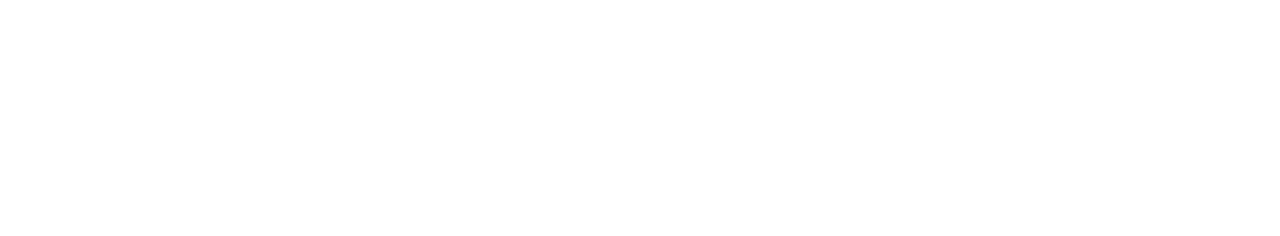
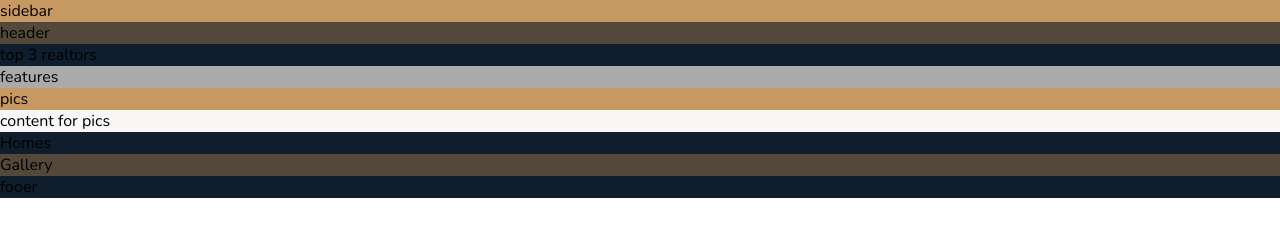
Before and after one commit to JamesStryker/nexter, a website: page index.html in a window 1280 px wide. Drawn offline with nearby package versions, Linux system fonts and the light colour scheme; files that its build step writes are made by us from their sources.

Commit message:
created layout of html file and color scheme
skeleton of html file complete with color of background for each section

```diff
--- a/index.html
+++ b/index.html
@@ -6,12 +6,39 @@
         <meta http-equiv="X-UA-Compatible" content="ie=edge">
 
         <link href="https://fonts.googleapis.com/css?family=Josefin+Sans:300,400,400i|Nunito:300,300i" rel="stylesheet">
-        <link rel="stylesheet" href="css/style.css">
+        <link rel="stylesheet" href="sass/main.css">
         <link rel="shortcut icon" type="image/png" href="img/favicon.png">
 
         <title>nexter &mdash; your home, your freedom</title>
     </head>
     <body class="container">
+        <div class="sidebar">
+            sidebar
+        </div>
+        <header class="header">
+            header
+        </header>
+        <div class="realtors">
+            top 3 realtors
+        </div>
+        <section class="features">
+            features
+        </section>
+        <div class="story_pictures">
+            pics
+        </div>
+        <div class="story_content">
+            content for pics
+        </div>
+        <section class="homes">
+            Homes
+        </section>
+        <section class="gallery">
+            Gallery
+        </section>
+        <footer class="footer">
+            fooer
+        </footer>
 
     </body>
 </html>
--- a/sass/_base.scss
+++ b/sass/_base.scss
@@ -13,3 +13,9 @@ $color-grey-dark-2: #6D5D4B;
 // FONT VARIABLES
 $font-primary: 'Nunito', sans-serif;
 $font-display: 'Josefin Sans', sans-serif;
+
+*{
+    margin:0;
+    padding:0;
+    font-family: $font-primary, sans-serif;
+}
--- a/sass/_features.scss
+++ b/sass/_features.scss
@@ -0,0 +1,3 @@
+.features{
+    background-color: $color-grey-light-2;
+}
--- a/sass/_footer.scss
+++ b/sass/_footer.scss
@@ -0,0 +1,3 @@
+.footer{
+    background-color: $color-secondary;
+}
--- a/sass/_gallery.scss
+++ b/sass/_gallery.scss
@@ -0,0 +1,3 @@
+.gallery{
+    background-color: $color-grey-dark-1;
+}
--- a/sass/_header.scss
+++ b/sass/_header.scss
@@ -0,0 +1,3 @@
+.header{
+    background-color: $color-grey-dark-1;
+}
--- a/sass/_homes.scss
+++ b/sass/_homes.scss
@@ -0,0 +1,3 @@
+.homes{
+    background-color: $color-secondary;
+}
--- a/sass/_realtors.scss
+++ b/sass/_realtors.scss
@@ -0,0 +1,3 @@
+.realtors{
+    background-color: $color-secondary;
+}
--- a/sass/_sidebar.scss
+++ b/sass/_sidebar.scss
@@ -0,0 +1,3 @@
+.sidebar{
+    background-color: $color-primary;
+}
--- a/sass/_story.scss
+++ b/sass/_story.scss
@@ -0,0 +1,8 @@
+.story{
+    &_pictures{
+        background-color: $color-primary;
+    }
+    &_content{
+        background-color: $color-grey-light-1;
+    }
+}
```
Also changed, not shown: sass/main.css (added), 1 other file.
